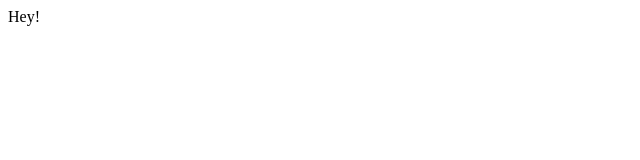
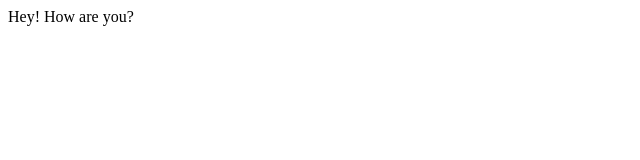
Before and after one commit to evantides/turbo-telegram, a plain HTML site: page index.html in a window 1280 px wide. Shown: the whole page, without its empty margins (0-640 px from the left). Drawn offline with Linux system fonts and the light colour scheme.

Commit message:
I Just changed index.html

```diff
--- a/index.html
+++ b/index.html
@@ -6,6 +6,6 @@
     <title>Hey from Evander</title>
 </head>
 <body>
-    Hey!
+    Hey! How are you?
 </body>
 </html>
```
